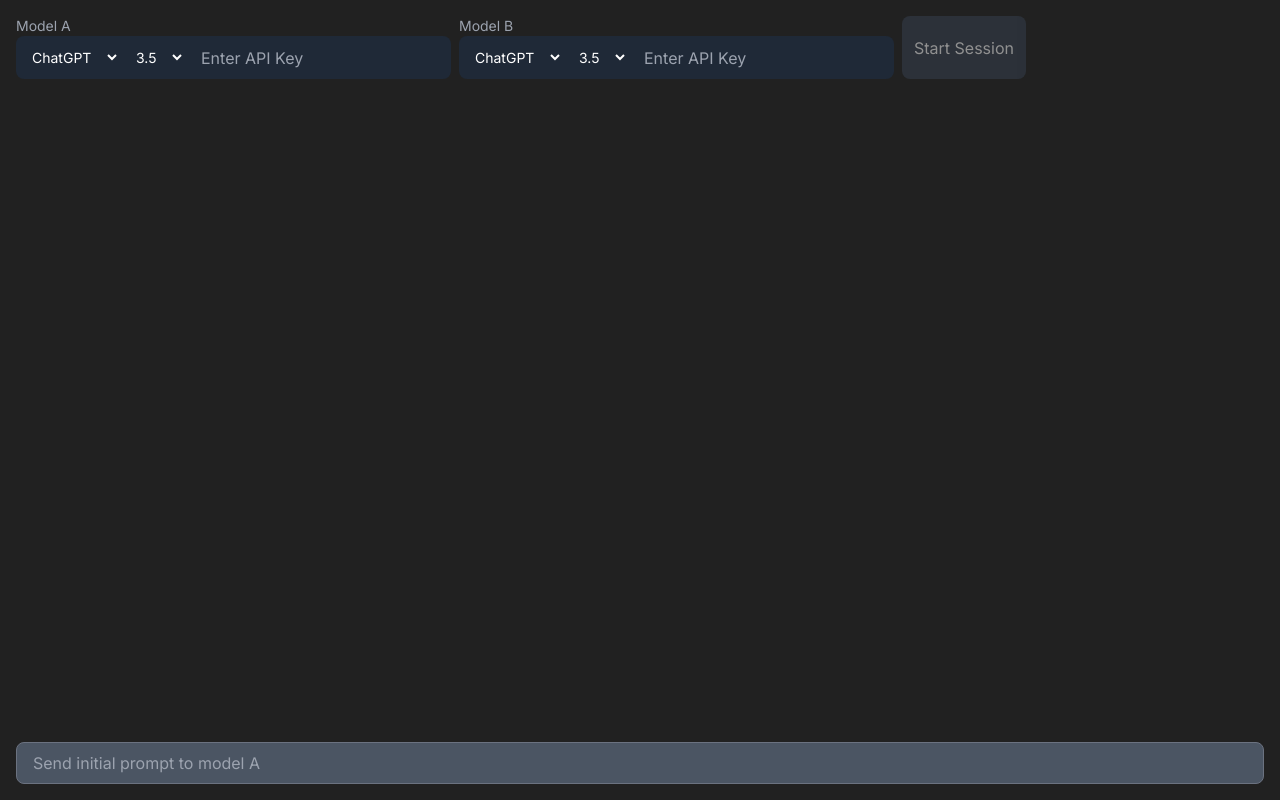
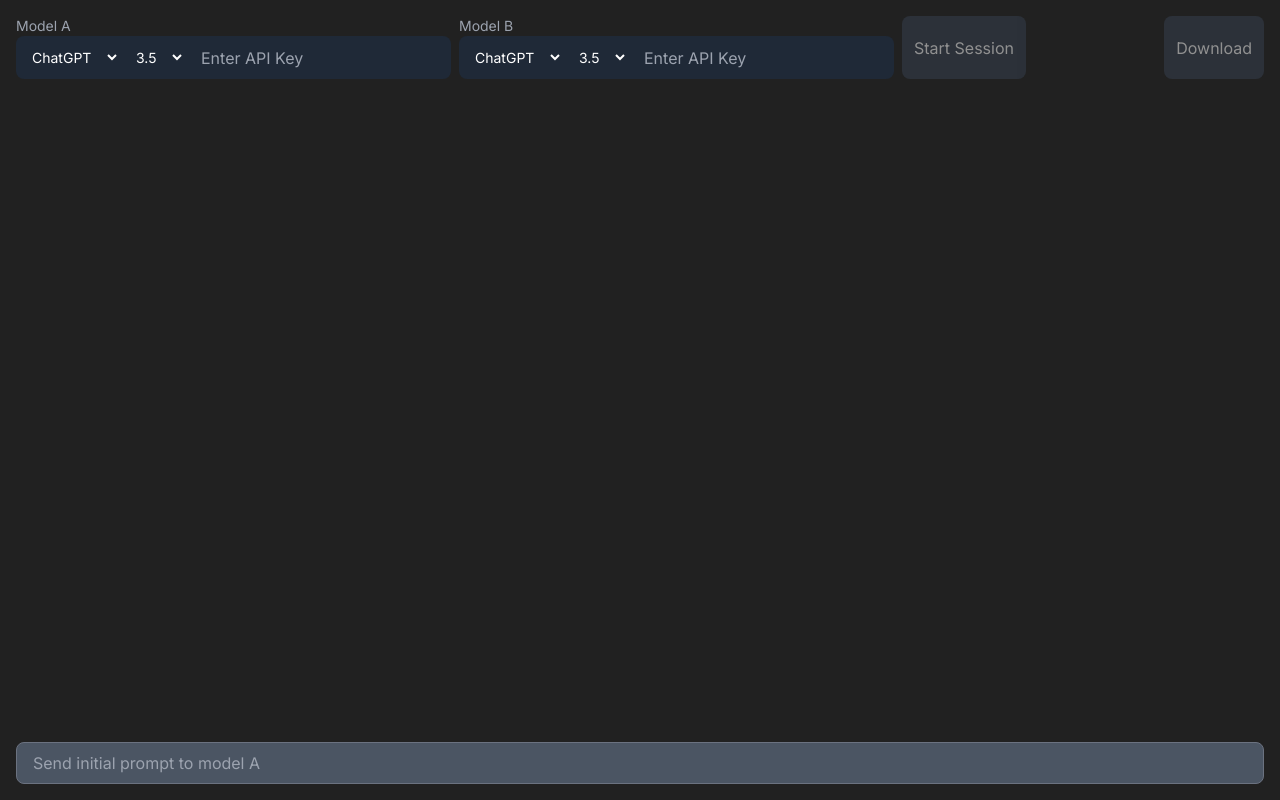
Before and after one commit to TsiarasKon/LLM-Clash, a Next.js app in the folder frontend/llm-clash/: page /clash in a window 1280 px wide. Built offline with nearby package versions, Linux system fonts and the light colour scheme.

Commit message:
FE: Download session functionality

```diff
--- a/frontend/llm-clash/src/components/ClashInterface.tsx
+++ b/frontend/llm-clash/src/components/ClashInterface.tsx
@@ -95,6 +95,16 @@ const ClashInterface: React.FC = () => {
             </div>
         </div>;
 
+    const downloadSession = () => {
+        const blob = new Blob([JSON.stringify({ stateA, stateB, messages }, null, 2)], { type: 'application/json' });
+        const url = window.URL.createObjectURL(blob);
+        const link = document.createElement('a');
+        link.href = url;
+        link.download = `${stateA.chatbot}_${stateA.model} - ${stateB.chatbot}_${stateB.model}.json`;
+        link.click();
+        window.URL.revokeObjectURL(url);
+    }
+
     return (
         <div className="flex flex-col h-screen">
             <div className="p-4 flex">
@@ -112,6 +122,9 @@ const ClashInterface: React.FC = () => {
                 </div>
                 <StyledButton onClick={inSession() ? resetSession : initCurrentSession} color={inSession() ? "darkred" : "gray"} disabled={!apiKeyA || !apiKeyB}>
                     {!inSession() ? 'Start Session' : 'Reset Session'}
+                </StyledButton>
+                <StyledButton disabled={!messages.length} extraClasses="ml-auto" onClick={downloadSession}>
+                    Download
                 </StyledButton>
             </div>
             <div className="flex-grow overflow-auto p-4 pb-15">
```
